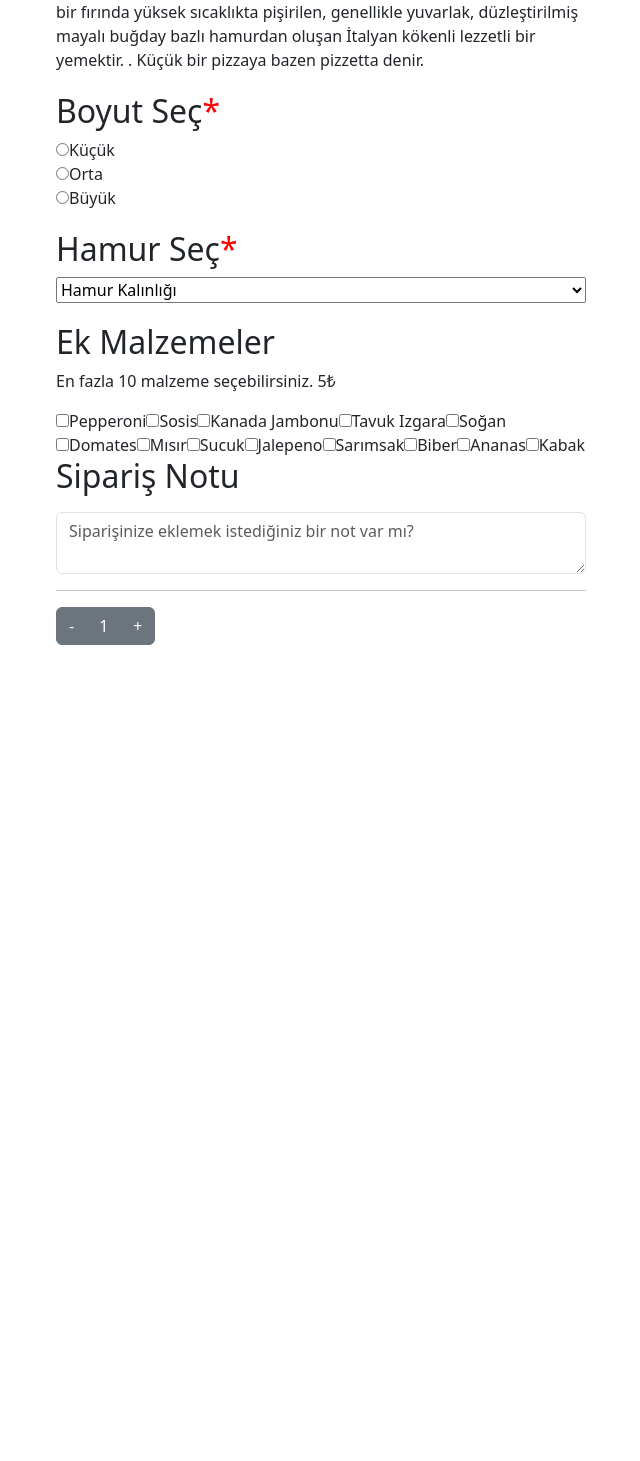
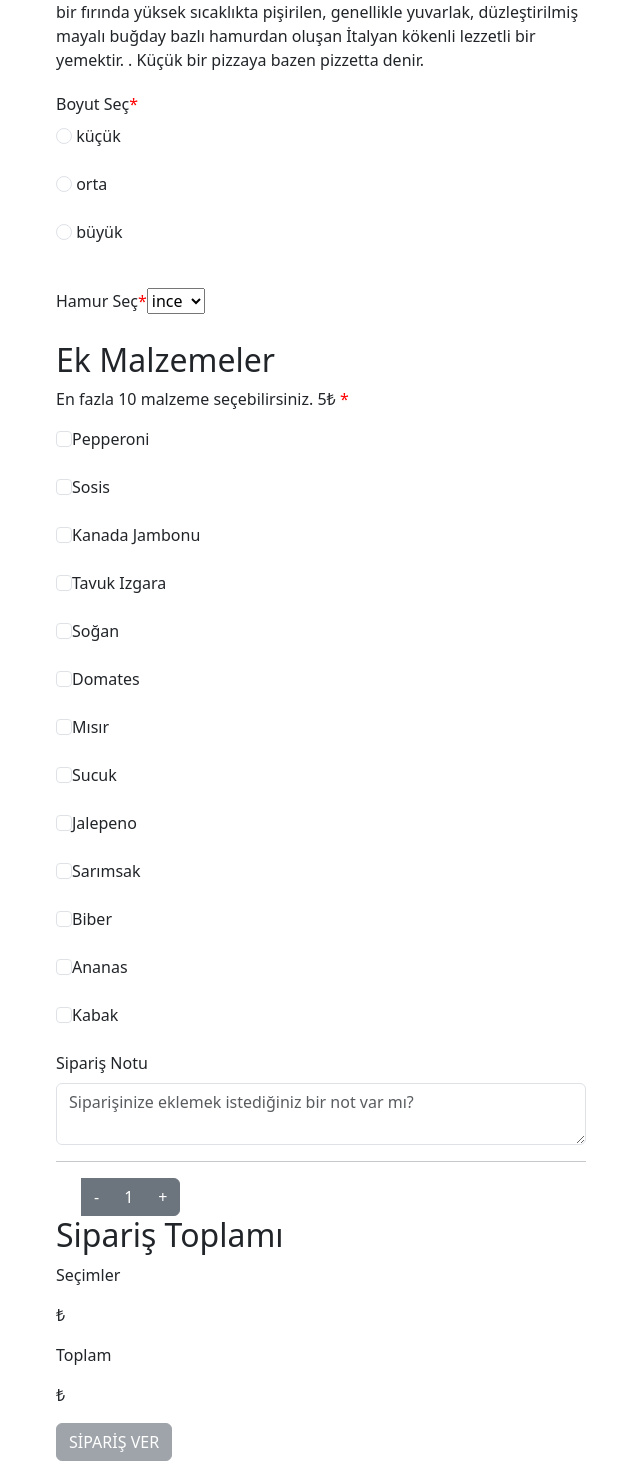
Before and after one commit to HavvaAsal/challenge-pizza, a React (Vite) app: page / in a window 1280 px wide. Shown: the part 304-1765 px from the top of the page, without its empty margins (319-959 px from the left). Before the commit the page ends 949 px from the top, so only its background shows below. Built offline with nearby package versions, Linux system fonts and the light colour scheme.

Commit message:
validation ekler ve butonu aktifleştirir

```diff
--- a/src/App.jsx
+++ b/src/App.jsx
@@ -1,10 +1,11 @@
-import { useState } from 'react'
+import { useEffect, useState } from 'react'
 import { Form, FormGroup, Label, Input, ButtonGroup, Button } from 'reactstrap'
+import React from 'react';
 import './index.css'
 import 'bootstrap/dist/css/bootstrap.min.css';
-import reactLogo from './assets/react.svg'
-import workintech from '/workintech.svg'
 import './App.css'
+import axios from 'axios';
+
 
 
 const extras = [
@@ -12,23 +13,121 @@ const extras = [
 const sizes = ["küçük", "orta", "büyük"];
 const hamur = ["ince", "orta", "kalın"];
 const initialForm = {
-  "boyut":"-1",
-  "hamur":"-1",
-  "malzeme":"[]",
+  "boyut": "-1",
+  "hamur": "-1",
+  "malzeme": [],
+  "note": ""
 }
 
 
 function App() {
+  const [formData, setFormData] = useState(initialForm);
+  const [errors, setErrors] = useState([]);
+  const [extraList, setExtraList] = useState([]);
+  const [sayi, setSayi] = useState(1);
+  const [isValid, setİsValid] = useState(false);
+  const [secimler, setSecimler] = useState(0);
+  const [toplam, setToplam] = useState();
+
+  const arttir = (() => {
+    setSayi(sayi + 1)
+  });
+
+  const azalt = (() => {
+    if (sayi > 1) {
+      setSayi(sayi - 1)
+    }
+  })
+
+  const secim = (() => {
+    if (extraList.length > 4 && extraList.length < 10) {
+      setSecimler(secimler + (extraList.length * 5))
+    }
+  })
+
+  const toplamHesap = (() => {
+    setToplam(toplam + secimler)
+  })
+
+  const handleChange = (event) => {
+    const { name, checked, type, value } = event.target
+    console.log("type, name, value, checked:", type, name, value, checked)
 
 
-  const [squares, setSquares] = useState([]);
+    if (type === "checkbox") {
+      if (checked) {
+        setExtraList([...extraList.value]);
+      } else {
+        setExtraList(extraList.filter((item) => item !== value));
+      }
+    } else {
+      setFormData({ ...formData, [name]: value });
+    }
 
-  const handleSquareChange = (index) => {
-    setSquares((squares) =>
-      squares.includes(index)
-        ? squares.filter((i) => i !== index)
-        : [...squares, index]
-    );
+
+    if (name === "boyut") {
+      if (value === "-1") {
+        setErrors({ ...errors, boyut: "Boyut seçiniz." })
+      } else {
+        setErrors({ ...errors, boyut: "" })
+      }
+    }
+
+    if (name === "hamur") {
+      if (value === "-1") {
+        setErrors({ ...errors, hamur: "Hamur kalınlığını seçiniz." })
+      } else {
+        setErrors({ ...errors, hamur: "" });
+      }
+    }
+
+    if (name === "malzeme" && checked === true) {
+      setExtraList([...extraList, "yenimalzeme"]);
+    }
+    console.log(extraList.length);
+
+    if (name === "malzeme")
+      if (extraList.length < 4 || extraList.length > 10) {
+        setErrors({ ...errors, malzeme: "En az 4 tane en fazla 10 tane malzeme seçiniz." })
+      } else {
+        setErrors({ ...errors, malzeme: "" })
+      }
+
+    if (name === "note")
+      if (value.length < 3) {
+        setErrors({ ...errors, note: "En az 3 karakter giriniz." })
+      } else {
+        setErrors({ ...errors, note: "" })
+      }
+
+    setErrors({ ...errors })
+    console.log(setErrors({ ...errors }))
+  }
+
+  useEffect(() => {
+    if ((formData.boyut && !errors.boyut) &&
+      (formData.hamur && !errors.hamur) &&
+      (formData.malzeme && !errors.malzeme) &&
+      (formData.note && !errors.note)) {
+      setİsValid(true)
+    } else {
+      setİsValid(false)
+    }
+  }, [formData, errors]);
+
+  const handleSubmit = (event) => {
+    event.preventDefault()
+    if (!isValid) return
+
+    axios
+      .post("https://reqres.in/api/pizza", formData)
+      .then((response) => {
+        setFormData(initialForm)
+        console.log("Sipariş Özeti:", response.data);
+      })
+      .catch((error) => {
+        console.error("Hata Oluştu:".error);
+      });
   };
 
   return (
@@ -57,79 +156,111 @@ function App() {
               </p>
             </div>
           </div>
+
           <div className="size-selection">
-            <h2>Boyut Seç<span style={{ color: "red" }}>*</span></h2>
-            <label>
-              <input type="radio" name="size" value="small" />
-              Küçük
-            </label>
-            <label>
-              <input type="radio" name="size" value="medium" />
-              Orta
-            </label>
-            <label>
-              <input type="radio" name="size" value="large" />
-              Büyük
-            </label>
+            <Form className='form-group'>
+
+              <Label
+                className='size'
+                htmlFor='boyut'>Boyut Seç<span style={{ color: "red" }}>*</span>
+              </Label>
+
+              {sizes.map((boyut, index) => {
+                return <FormGroup>
+                  <Input
+                    key={index}
+                    id={boyut}
+                    name="boyut"
+                    type="radio"
+                    onChange={handleChange}
+                    value={formData.boyut} />{" "}
+                  <Label htmlFor={boyut}>{boyut}</Label>
+                </FormGroup>
+              })}
+            </Form>
           </div>
+
           <div className="size-selection">
-            <h2>Hamur Seç<span style={{ color: "red" }}>*</span></h2>
-            <label for="type-select"></label>
-            <select id="type-select" name="type">
-              <option value="" selected disabled>Hamur Kalınlığı</option>
-              <option value="thin">İnce</option>
-              <option value="medium">Orta</option>
-              <option value="thick">Kalın</option>
-            </select>
+            <Form className='form-group'>
+              <Label
+                className="size"
+                htmlFor="hamur">Hamur Seç<span style={{ color: "red" }}>*</span>
+              </Label>
+
+              <select onChange={handleChange}
+                value={formData.hamurlar} >
+                {hamur.map((hamur) => {
+                  return <option value={hamur}>{hamur}</option>
+                })}
+              </select>
+            </Form>
           </div>
-          <div className="square-selection">
-            <h2>Ek Malzemeler</h2>
-            <p>En fazla 10 malzeme seçebilirsiniz. 5₺</p>
-            <div className="squares-container">
-              {extras.map((extra, index) => (
-                <label key={index} className="square">
-                  <input
+
+          <div className="extra-selection">
+            <Form>
+
+              <h2>Ek Malzemeler</h2>
+              <p>En fazla 10 malzeme seçebilirsiniz. 5₺ <span style={{ color: "red" }}>*</span></p>
+              {extras.map((mlz, index) => {
+                return <FormGroup className='mlz' key={index}>
+                  <Input
+                    id={mlz}
+                    name="malzeme"
                     type="checkbox"
-                    checked={squares.includes(index)}
-                    onChange={() => handleSquareChange(index)} />
-                  <span className={squares.includes(index) ? 'selected' : ''}>
-                    {extra}
-                  </span>
-                </label>
-              ))}
-            </div>
+                    onChange={handleChange}
+                    checked={formData.mlz} />
+                  <Label htmlFor={mlz}>{mlz}</Label>
+                </FormGroup>
+              })}
+            </Form>
           </div>
-          <Form>
+
+          <div>
             <FormGroup>
-              <Label for="exampleText">
-                <h2>Sipariş Notu</h2>
-              </Label>
+              <Label className="text">Sipariş Notu</Label>
               <Input
-                id="exampleText"
-                name="text"
+                id="note"
+                name="note"
                 type="textarea"
                 placeholder='Siparişinize eklemek istediğiniz bir not var mı?'
+                onChange={handleChange}
               />
             </FormGroup>
-          </Form>
+          </div>
 
           <hr></hr>
 
           <ButtonGroup>
-            <Button className="yellow">
+            <div className='btn'></div>
+            <Button onClick={azalt} className='eksi'>
               -
             </Button>
-            <Button className="white">
-              1
-            </Button>
-            <Button className="yellow">
+            <Button className='sayi'>{sayi} </Button>
+            <Button onClick={arttir} className='arti'>
               +
             </Button>
           </ButtonGroup>
-        </main>
 
+          <div className='toplam'>
+            <h2>Sipariş Toplamı</h2>
+            <div>
+              <p>Seçimler</p>
+              <p>{secim}₺</p>
+            </div>
 
+            <div>
+              <p>Toplam</p>
+              <p>{toplamHesap}₺</p>
+            </div>
+          </div>
+          <div>
+            <Form onSubmit={handleSubmit}>
+              <Button disabled={!isValid} type="submit" className="siparisVer">SİPARİŞ VER</Button>
+            </Form>
+          </div>
+        </main >
       </div>
+
 
     </>
   )
```
